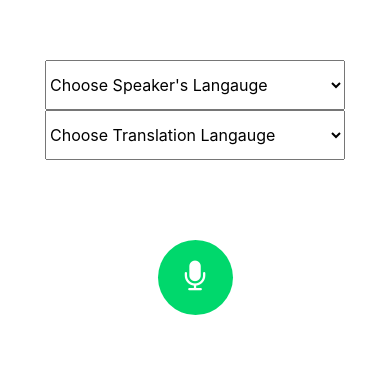
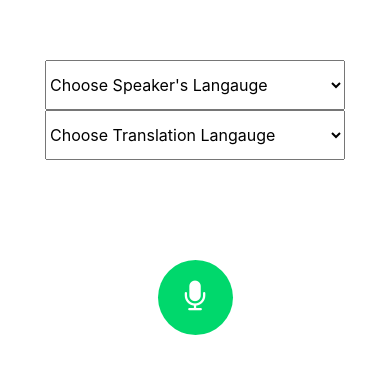
Before and after one commit to DavidGcastro/WDF-hackathon, a React Native app: screen / in a window 390 px wide. Shown: the part 275-648 px from the top of the page. Built offline with nearby package versions, Linux system fonts and the light colour scheme.

Commit message:
style(app) Add padding to view and move button down 20px

```diff
--- a/App.js
+++ b/App.js
@@ -33,7 +33,6 @@ export default class App extends React.Component {
         <TouchableOpacity style={isActive ? styles.buttonActive : styles.button} onPress={this.handlePress}>
           <FontAwesome name="microphone" size={32} color={isActive ? "black" : "white"}/>
         </TouchableOpacity>
-
       </View>
     );
   }
@@ -45,6 +44,7 @@ const styles = StyleSheet.create({
     backgroundColor: '#fff',
     alignItems: 'center',
     justifyContent: 'center',
+    padding: 10
   },
   button: {
     backgroundColor: '#00D86C',
@@ -53,7 +53,7 @@ const styles = StyleSheet.create({
     alignItems: 'center',
     justifyContent: 'center',
     borderRadius: 50,
-    top: 80
+    top: 100
   },
   buttonActive: {
     backgroundColor: '#FF0505',
@@ -62,6 +62,6 @@ const styles = StyleSheet.create({
     alignItems: 'center',
     justifyContent: 'center',
     borderRadius: 50,
-    top: 80
+    top: 100
   }
 });
```
